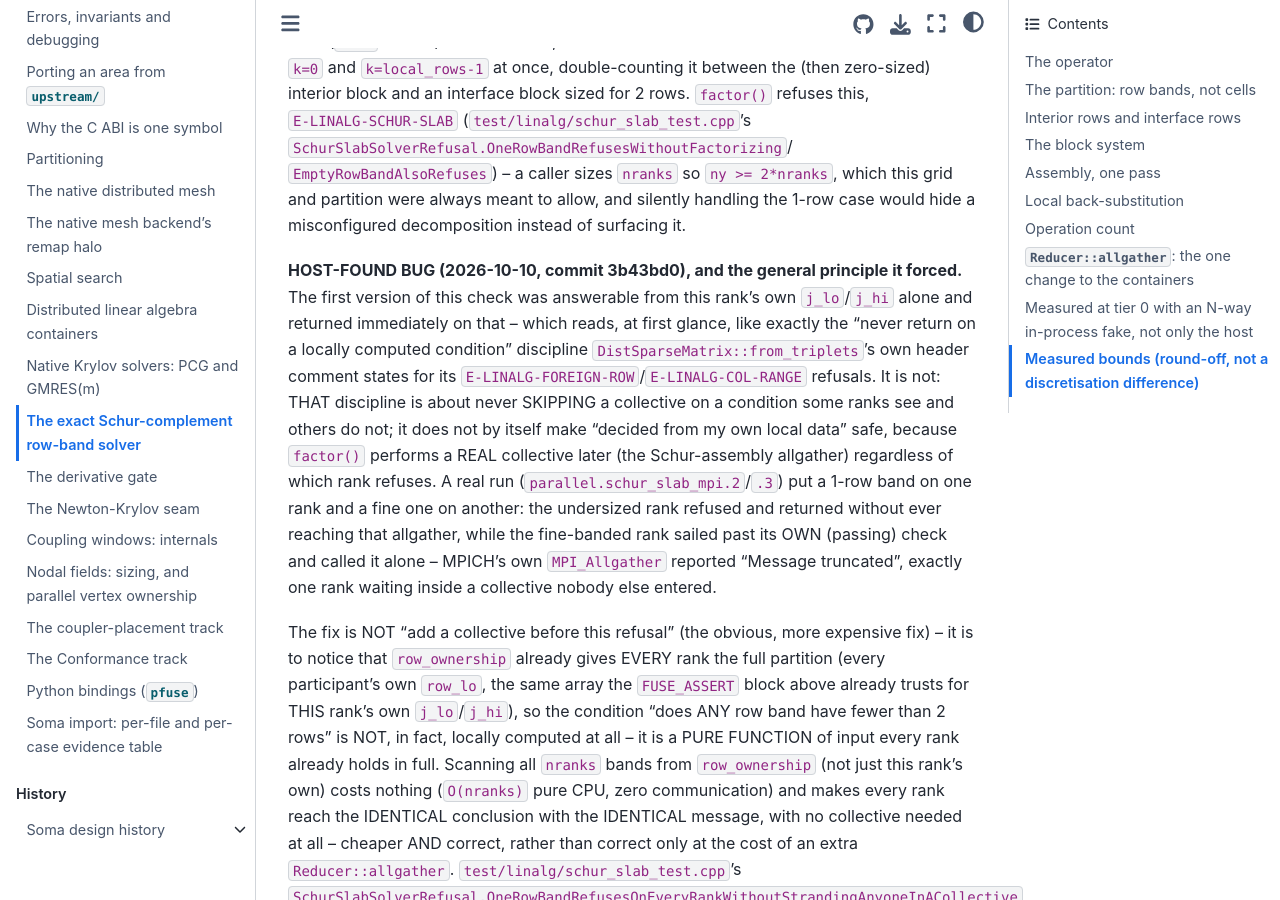
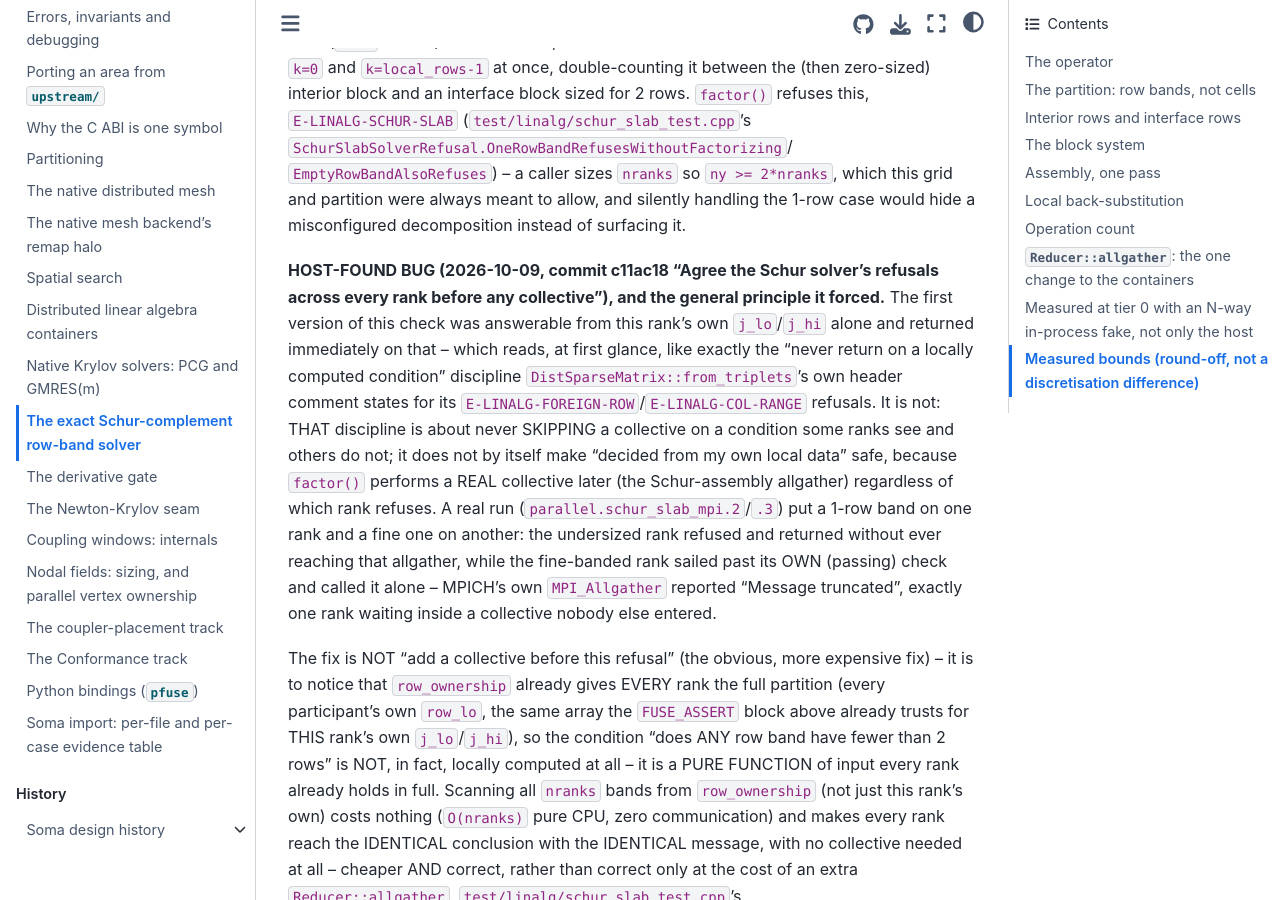
Before and after one commit to vijaysm/fuse, a Sphinx documentation site: the page built from docs/dev/schur-slab-solver.md, in a window 1280 px wide and 900 px high, scrolled down 2615 px. Built offline with Sphinx 7.4.7 and the Sphinx Book theme 1.1.4, drawn with Linux system fonts in a browser that asks for light colours; pages that are not in the unit, such as notebooks, are missing from menus.

Commit message:
Correct the Schur row-band refusal's test comment and fix reference
The test comment still described the old local refusal, where only the
undersized rank refused. Since the fix in c11ac18 every rank scans all
bands and refuses identically with no collective. Update the comment,
and make schur-slab-solver.md cite the correct fix commit.

```diff
--- a/docs/dev/schur-slab-solver.md
+++ b/docs/dev/schur-slab-solver.md
@@ -123,8 +123,9 @@
 handling the 1-row case would hide a misconfigured decomposition instead of
 surfacing it.
 
-**HOST-FOUND BUG (2026-10-10, commit 3b43bd0), and the general principle it
-forced.** The first version of this check was answerable from this rank's
+**HOST-FOUND BUG (2026-10-09, commit c11ac18 "Agree the Schur solver's
+refusals across every rank before any collective"), and the general
+principle it forced.** The first version of this check was answerable from this rank's
 own `j_lo`/`j_hi` alone and returned immediately on that -- which reads, at
 first glance, like exactly the "never return on a locally computed
 condition" discipline `DistSparseMatrix::from_triplets`'s own header
```
Also changed, not shown: 1 other file.
